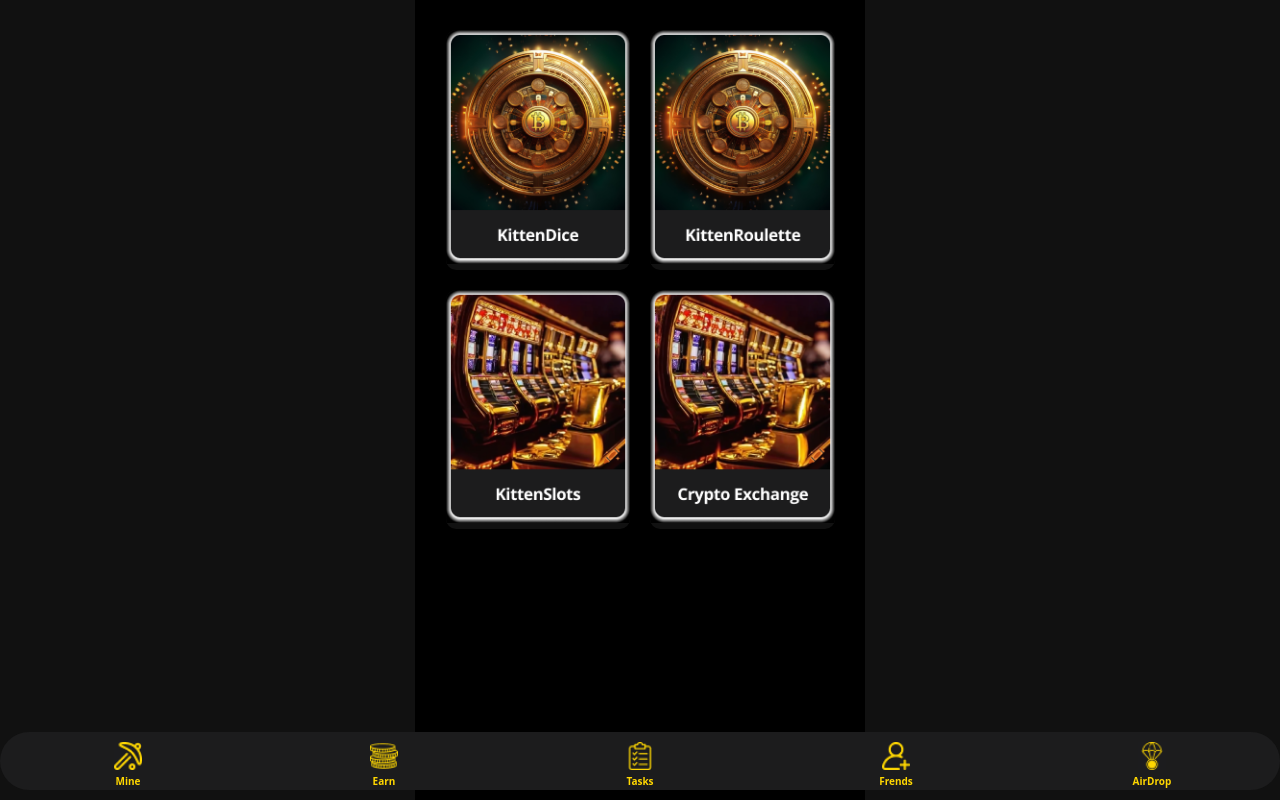
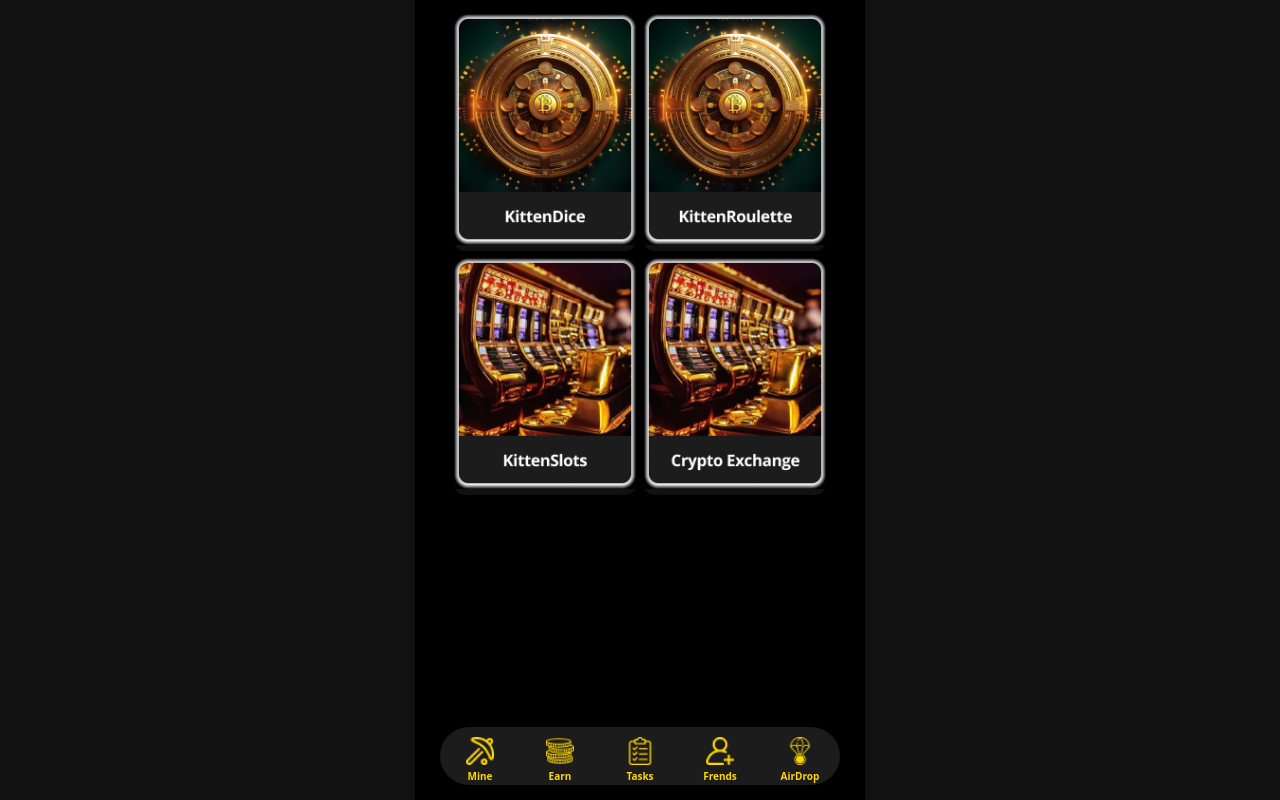
Before and after one commit to KaRameLkA-jpg/kitten.github.io, a PHP site: page /earn.html in a window 1280 px wide. Run offline with PHP 8.4, Linux system fonts and the light colour scheme.

Commit message:
новое4

```diff
--- a/assets/css/earn_style.css
+++ b/assets/css/earn_style.css
@@ -35,13 +35,14 @@ html {
     display: flex;
     flex-wrap: wrap;
     justify-content: center;
-    padding: 20px;
+    align-items: center;
+    padding: 10px;
 
 
 }
 .card {
-    width: 45%;
-    margin: 10px;
+    width: 48%;
+    margin: 1%;
     border-radius: 10px;
     overflow: hidden;
     background-color: #111;
--- a/assets/css/kittendicepeople.css
+++ b/assets/css/kittendicepeople.css
@@ -24,7 +24,8 @@
 
 .wallpaper img {
     max-width: 100%;
-    height: auto;
+    width: auto;
+    height: 200px;
 }
 .wallpaper2 {
     display: flex;
--- a/assets/css/menu-bottuns_style.css
+++ b/assets/css/menu-bottuns_style.css
@@ -10,7 +10,8 @@
     position: absolute;
     left: 50%;
     transform: translateX(-50%);
-    bottom: 10px; /* Расстояние от нижнего края экрана */
+    bottom: 15px; /* Расстояние от нижнего края экрана */
+    max-width: 400px;
 }
 .select-none-bottuns {
     font-size : 10px;
--- a/assets/css/responsive.css
+++ b/assets/css/responsive.css
@@ -7,8 +7,8 @@
     .index,
     .tasks,
     .login-page {
-        max-width: 450px;
-        margin: 0 auto;
+        max-width: 400px;!important;
+        margin: auto auto;
         background-color: #111111;
         background-size: 450px;
         background-position: center;
--- a/assets/css/tasks_style.css
+++ b/assets/css/tasks_style.css
@@ -23,6 +23,7 @@ html {
     width: 100%;
     height: 100%;
     overflow: hidden;
+    max-width: 400px;
     touch-action: none; /* Запрещает масштабирование на сенсорных устройствах */
     -ms-touch-action: none; /* Для поддержки Internet Explorer */
     -webkit-user-select: none; /* Запрещает выделение текста на сенсорных устройствах */
@@ -85,6 +86,7 @@ p {
     padding: 10px;
     border-radius: 30px;
     margin-bottom: 10px;
+    max-width: 400px;
 }
 .task img {
     width: 24px;
```
